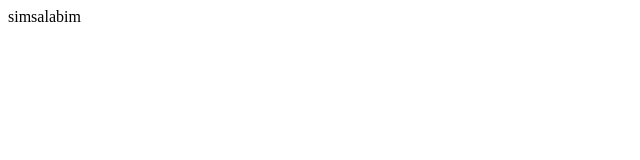
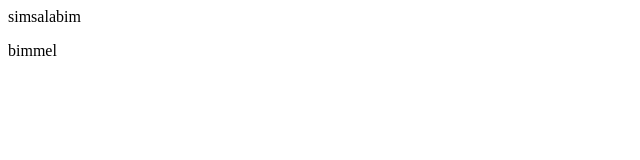
Before and after one commit to WeinbergSolution/kochwelt, a plain HTML site: page index.html in a window 1280 px wide. Shown: the full height of the page, 0-640 px from the left. Drawn offline with Linux system fonts and the light colour scheme.

Commit message:
p tag added

```diff
--- a/index.html
+++ b/index.html
@@ -7,5 +7,6 @@
   </head>
   <body>
     <div>simsalabim</div>
+    <p>bimmel</p>
   </body>
 </html>
```
